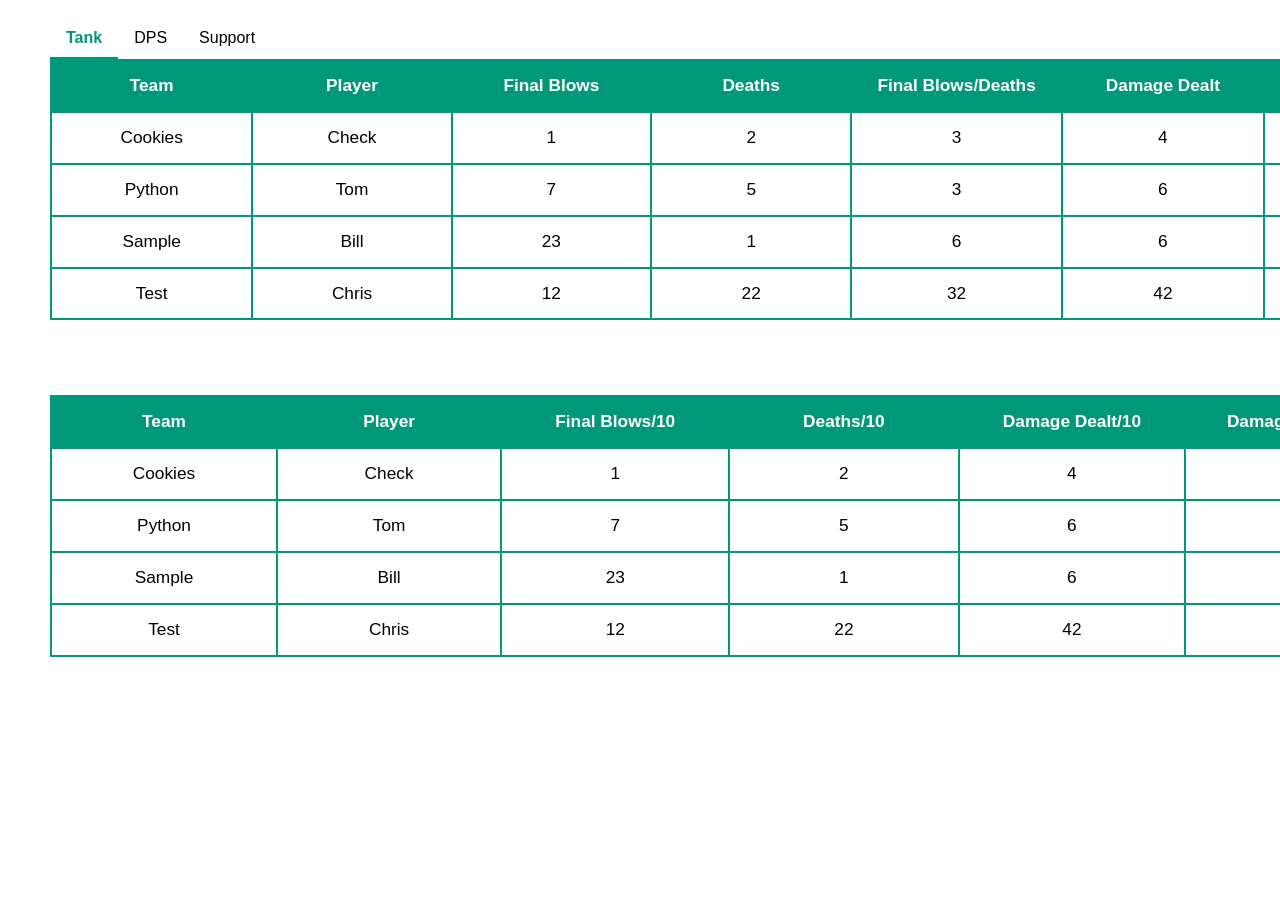
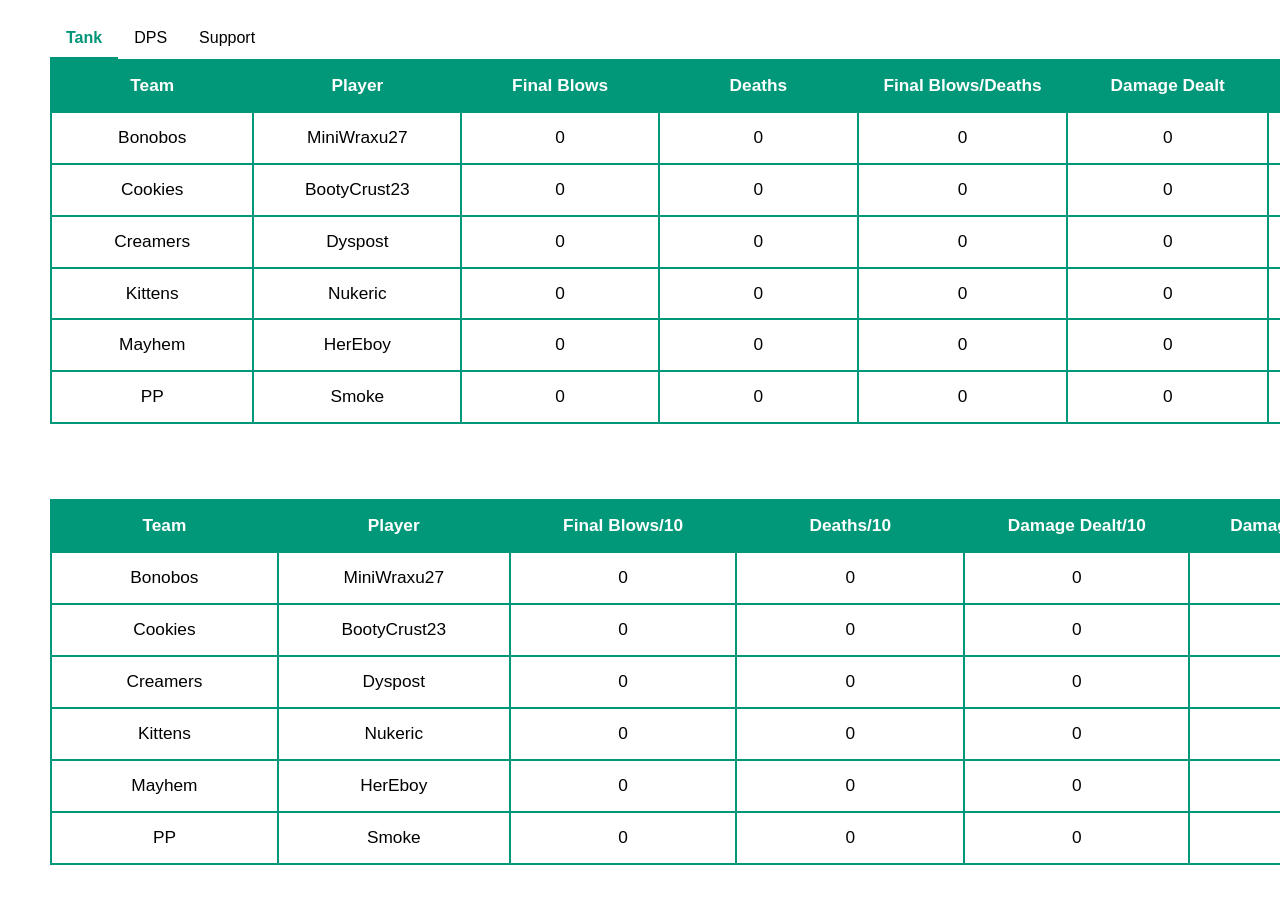
Before and after one commit to CheckTMOW/ESO-Offseason, a plain HTML site: page index.html in a window 1280 px wide. Shown: the part 148-1052 px from the top of the page. Before the commit the page ends 855 px from the top, so only its background shows below. Drawn offline with Linux system fonts and the light colour scheme.

Commit message:
Update index.html

```diff
--- a/index.html
+++ b/index.html
@@ -43,48 +43,70 @@
                 </thead>
                 <tbody bgcolor="white" align="center">
                     <tr>
-                        <td width="200">Cookies</td>
-                        <td width="200">Check</td>
-                        <td width="200">1</td>
-                        <td width="200">2</td>
-                        <td width="200">3</td>
-                        <td width="200">4</td>
-                        <td width="200">5</td>
-                        <td width="200">6</td>
-                        <td width="200">7</td>
+                        <td width="200">Bonobos</td>
+                        <td width="200">MiniWraxu27</td>
+                        <td width="200">0</td>
+                        <td width="200">0</td>
+                        <td width="200">0</td>
+                        <td width="200">0</td>
+                        <td width="200">0</td>
+                        <td width="200">0</td>
+                        <td width="200">0</td>
                     </tr>
                     <tr>
-                        <td width="200">Python</td>
-                        <td width="200">Tom</td>
-                        <td width="200">7</td>
-                        <td width="200">5</td>
-                        <td width="200">3</td>
-                        <td width="200">6</td>
-                        <td width="200">5</td>
-                        <td width="200">8</td>
-                        <td width="200">7</td>
+                        <td width="200">Cookies</td>
+                        <td width="200">BootyCrust23</td>
+                        <td width="200">0</td>
+                        <td width="200">0</td>
+                        <td width="200">0</td>
+                        <td width="200">0</td>
+                        <td width="200">0</td>
+                        <td width="200">0</td>
+                        <td width="200">0</td>
                     </tr>
                     <tr>
-                        <td width="200">Sample</td>
-                        <td width="200">Bill</td>
-                        <td width="200">23</td>
-                        <td width="200">1</td>
-                        <td width="200">6</td>
-                        <td width="200">6</td>
-                        <td width="200">9</td>
-                        <td width="200">60</td>
-                        <td width="200">723</td>
+                        <td width="200">Creamers</td>
+                        <td width="200">Dyspost</td>
+                        <td width="200">0</td>
+                        <td width="200">0</td>
+                        <td width="200">0</td>
+                        <td width="200">0</td>
+                        <td width="200">0</td>
+                        <td width="200">0</td>
+                        <td width="200">0</td>
                     </tr>
                     <tr>
-                        <td width="200">Test</td>
-                        <td width="200">Chris</td>
-                        <td width="200">12</td>
-                        <td width="200">22</td>
-                        <td width="200">32</td>
-                        <td width="200">42</td>
-                        <td width="200">52</td>
-                        <td width="200">62</td>
-                        <td width="200">27</td>
+                        <td width="200">Kittens</td>
+                        <td width="200">Nukeric</td>
+                        <td width="200">0</td>
+                        <td width="200">0</td>
+                        <td width="200">0</td>
+                        <td width="200">0</td>
+                        <td width="200">0</td>
+                        <td width="200">0</td>
+                        <td width="200">0</td>
+                    </tr>
+                    <tr>
+                        <td width="200">Mayhem</td>
+                        <td width="200">HerEboy</td>
+                        <td width="200">0</td>
+                        <td width="200">0</td>
+                        <td width="200">0</td>
+                        <td width="200">0</td>
+                        <td width="200">0</td>
+                        <td width="200">0</td>
+                        <td width="200">0</td>
+                    </tr>
+                    <tr>
+                        <td width="200">PP</td>
+                        <td width="200">Smoke</td>
+                        <td width="200">0</td>
+                        <td width="200">0</td>
+                        <td width="200">0</td>
+                        <td width="200">0</td>
+                        <td width="200">0</td>
+                        <td width="200">0</td>
+                        <td width="200">0</td>
                     </tr>
                 </tbody>
             </table>
@@ -104,44 +126,64 @@
                 </thead>
                 <tbody bgcolor="white" align="center">
                     <tr>
-                        <td width="228">Cookies</td>
-                        <td width="228">Check</td>
-                        <td width="228">1</td>
-                        <td width="228">2</td>
-                        <td width="228">4</td>
-                        <td width="228">5</td>
-                        <td width="228">6</td>
-                        <td width="228">7</td>
+                        <td width="200">Bonobos</td>
+                        <td width="200">MiniWraxu27</td>
+                        <td width="200">0</td>
+                        <td width="200">0</td>
+                        <td width="200">0</td>
+                        <td width="200">0</td>
+                        <td width="200">0</td>
+                        <td width="200">0</td>
                     </tr>
                     <tr>
-                        <td width="228">Python</td>
-                        <td width="228">Tom</td>
-                        <td width="228">7</td>
-                        <td width="228">5</td>
-                        <td width="228">6</td>
-                        <td width="228">5</td>
-                        <td width="228">8</td>
-                        <td width="228">7</td>
+                        <td width="200">Cookies</td>
+                        <td width="200">BootyCrust23</td>
+                        <td width="200">0</td>
+                        <td width="200">0</td>
+                        <td width="200">0</td>
+                        <td width="200">0</td>
+                        <td width="200">0</td>
+                        <td width="200">0</td>
                     </tr>
                     <tr>
-                        <td width="228">Sample</td>
-                        <td width="228">Bill</td>
-                        <td width="228">23</td>
-                        <td width="228">1</td>
-                        <td width="228">6</td>
-                        <td width="228">9</td>
-                        <td width="228">60</td>
-                        <td width="228">723</td>
+                        <td width="200">Creamers</td>
+                        <td width="200">Dyspost</td>
+                        <td width="200">0</td>
+                        <td width="200">0</td>
+                        <td width="200">0</td>
+                        <td width="200">0</td>
+                        <td width="200">0</td>
+                        <td width="200">0</td>
                     </tr>
                     <tr>
-                        <td width="228">Test</td>
-                        <td width="228">Chris</td>
-                        <td width="228">12</td>
-                        <td width="228">22</td>
-                        <td width="228">42</td>
-                        <td width="228">52</td>
-                        <td width="228">62</td>
-                        <td width="228">27</td>
+                        <td width="200">Kittens</td>
+                        <td width="200">Nukeric</td>
+                        <td width="200">0</td>
+                        <td width="200">0</td>
+                        <td width="200">0</td>
+                        <td width="200">0</td>
+                        <td width="200">0</td>
+                        <td width="200">0</td>
+                    </tr>
+                    <tr>
+                        <td width="200">Mayhem</td>
+                        <td width="200">HerEboy</td>
+                        <td width="200">0</td>
+                        <td width="200">0</td>
+                        <td width="200">0</td>
+                        <td width="200">0</td>
+                        <td width="200">0</td>
+                        <td width="200">0</td>
+                    </tr>
+                    <tr>
+                        <td width="200">PP</td>
+                        <td width="200">Smoke</td>
+                        <td width="200">0</td>
+                        <td width="200">0</td>
+                        <td width="200">0</td>
+                        <td width="200">0</td>
+                        <td width="200">0</td>
+                        <td width="200">0</td>
                     </tr>
                 </tbody>
             </table>
```
